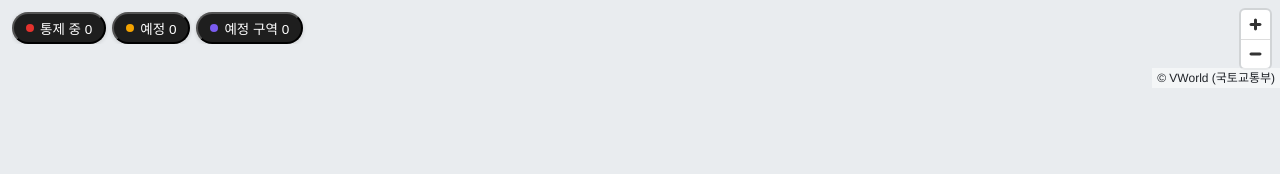
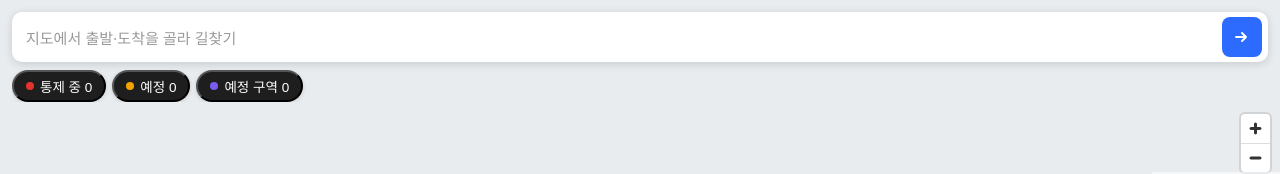
Before and after one commit to AnTaewoo/naru, a Next.js app in the folder packages/fe/: page / in a window 1280 px wide. Shown: the top 174 px of the page. Built offline with nearby package versions, Linux system fonts and the light colour scheme; no server answers.

Commit message:
T5.2: RoutePanel(길찾기 바 → 뒤로·출발/도착·바꾸기·가장 빠른 길 탭) + NaruApp 홈/길찾기 전환; 칩은 길찾기 바 아래, 지도 컨트롤은 떠 있는 UI 아래(출처가 가리지 않게)
Co-Authored-By: Claude Opus 5.5 <noreply@anthropic.com>

```diff
--- a/packages/fe/src/components/LayerChips.module.css
+++ b/packages/fe/src/components/LayerChips.module.css
@@ -1,8 +1,8 @@
 .chips {
   position: absolute;
-  top: 12px;
+  top: 70px; /* 길찾기 바(12px + 50px) 아래 */
   left: 12px;
-  right: 60px;
+  right: 12px;
   display: flex;
   gap: 6px;
   overflow-x: auto;
--- a/packages/fe/src/components/NaruApp.module.css
+++ b/packages/fe/src/components/NaruApp.module.css
@@ -5,6 +5,16 @@
   height: calc(100dvh - 41px);
   overflow: hidden;
   background: #e9ecef;
+}
+
+/* 지도 컨트롤(확대·출처)은 위에 뜬 UI 아래로 — 홈은 길찾기 바·칩 아래(시안 01 의 오른쪽 버튼 자리),
+   길찾기는 출발·도착 패널 아래. 출처 글자가 칩·패널에 가리지 않게 */
+.app[data-mode="home"] :global(.maplibregl-ctrl-top-right) {
+  top: 104px;
+}
+
+.app[data-mode="route"] :global(.maplibregl-ctrl-top-right) {
+  top: 172px;
 }
 
 .mapLoading {
--- a/packages/fe/src/components/NaruApp.tsx
+++ b/packages/fe/src/components/NaruApp.tsx
@@ -2,10 +2,13 @@
 
 import dynamic from "next/dynamic";
 import { useCallback, useState } from "react";
+import { useRoute } from "../state/RouteProvider";
 import type { Status } from "../types/contracts";
 import { ClosureSheet } from "./ClosureSheet";
 import { CHIP_STATUSES, LayerChips } from "./LayerChips";
 import styles from "./NaruApp.module.css";
+import { RouteCard } from "./RouteCard";
+import { RoutePanel } from "./RoutePanel";
 
 // 'use client' 경계 2/2 — 화면 루트. maplibre 는 window 가 필요해 ssr: false 로 여기서만 부른다 (§5.3)
 const MapView = dynamic(() => import("../map/MapView"), {
@@ -13,18 +16,21 @@ const MapView = dynamic(() => import("../map/MapView"), {
   loading: () => <div className={styles.mapLoading}>지도 불러오는 중…</div>,
 });
 
+// 홈(시안 01): 길찾기 바 + 칩 + 오늘 통제 시트. 길찾기(시안 02): 출발·도착 패널 + 경로 카드 시트
 export function NaruApp() {
+  const { active } = useRoute();
   const [visible, setVisible] = useState<readonly Status[]>(CHIP_STATUSES);
   const toggle = useCallback(
     (s: Status) => setVisible((v) => (v.includes(s) ? v.filter((x) => x !== s) : [...v, s])),
     [],
   );
   return (
-    <main className={styles.app}>
+    <main className={styles.app} data-mode={active ? "route" : "home"}>
       <h1 className={styles.srOnly}>나루</h1>
       <MapView visible={visible} />
-      <LayerChips visible={visible} onToggle={toggle} />
-      <ClosureSheet />
+      <RoutePanel />
+      {!active && <LayerChips visible={visible} onToggle={toggle} />}
+      {active ? <RouteCard /> : <ClosureSheet />}
     </main>
   );
 }
--- /dev/null
+++ b/packages/fe/src/components/RoutePanel.tsx
@@ -0,0 +1,111 @@
+"use client";
+
+import type { LngLat } from "../map/layers/routeLayer";
+import { useRoute, useRouteDispatch } from "../state/RouteProvider";
+import { minutesOf } from "./RouteCard";
+import styles from "./RoutePanel.module.css";
+
+// 시안 01 검색창 자리 → 길찾기 바. 길찾기를 켜면 시안 02 rpanel(뒤로·출발/도착·바꾸기·탭).
+// 장소 검색은 계약에 없어서 지도를 눌러 고른다. 탭은 "가장 빠른 길"만 — 계단 없는 길·기다렸다 출발은 계약에 없다
+export function coordLabel(p: LngLat): string {
+  return `${p[1].toFixed(5)}, ${p[0].toFixed(5)}`;
+}
+
+export function RoutePanel() {
+  const { active, from, to, route } = useRoute();
+  const dispatch = useRouteDispatch();
+  if (!active) {
+    return (
+      <button
+        type="button"
+        className={styles.entry}
+        aria-label="길찾기"
+        onClick={() => dispatch({ type: "open" })}
+      >
+        <span className={styles.ph}>지도에서 출발·도착을 골라 길찾기</span>
+        <span className={styles.go} aria-hidden>
+          <svg width="20" height="20" viewBox="0 0 20 20">
+            <path
+              d="M4 10h10m-4-4 4 4-4 4"
+              stroke="#fff"
+              strokeWidth="2"
+              fill="none"
+              strokeLinecap="round"
+              strokeLinejoin="round"
+            />
+          </svg>
+        </span>
+      </button>
+    );
+  }
+  const fromText = from ? coordLabel(from) : "지도를 눌러 출발을 고르세요";
+  const toText = to ? coordLabel(to) : "지도를 눌러 도착을 고르세요";
+  return (
+    <section className={styles.panel} aria-label="출발·도착">
+      <div className={styles.od}>
+        <button
+          type="button"
+          className={styles.icon}
+          aria-label="뒤로"
+          onClick={() => dispatch({ type: "close" })}
+        >
+          <svg width="22" height="22" viewBox="0 0 22 22">
+            <path
+              d="M13 5 7 11l6 6"
+              stroke="#222"
+              strokeWidth="2.2"
+              fill="none"
+              strokeLinecap="round"
+              strokeLinejoin="round"
+            />
+          </svg>
+        </button>
+        <button
+          type="button"
+          className={styles.f}
+          aria-label={`출발 ${fromText}`}
+          title="누르면 출발을 다시 고른다"
+          onClick={() => dispatch({ type: "unset", which: "from" })}
+        >
+          <small>출발</small>
+          <span className={from ? styles.v : styles.hint}>{fromText}</span>
+        </button>
+        <button
+          type="button"
+          className={`${styles.icon} ${styles.swap}`}
+          aria-label="출발·도착 바꾸기"
+          disabled={!from || !to}
+          onClick={() => dispatch({ type: "swap" })}
+        >
+          <svg width="22" height="22" viewBox="0 0 22 22">
+            <path
+              d="M7 5v12m0 0-3-3m3 3 3-3M15 17V5m0 0-3 3m3-3 3 3"
+              stroke="#777"
+              strokeWidth="1.8"
+              fill="none"
+              strokeLinecap="round"
+              strokeLinejoin="round"
+            />
+          </svg>
+        </button>
+        <span aria-hidden />
+        <button
+          type="button"
+          className={styles.f}
+          aria-label={`도착 ${toText}`}
+          title="누르면 도착을 다시 고른다"
+          onClick={() => dispatch({ type: "unset", which: "to" })}
+        >
+          <small>도착</small>
+          <span className={to ? styles.v : styles.hint}>{toText}</span>
+        </button>
+      </div>
+      <div className={styles.modes} role="tablist" aria-label="경로 종류">
+        <button type="button" role="tab" aria-selected="true" className={styles.mode}>
+          <b>{route ? `${minutesOf(route.duration_s)}분` : "—"}</b>
+          가장 빠른 길
+        </button>
+      </div>
+    </section>
+  );
+}
```
